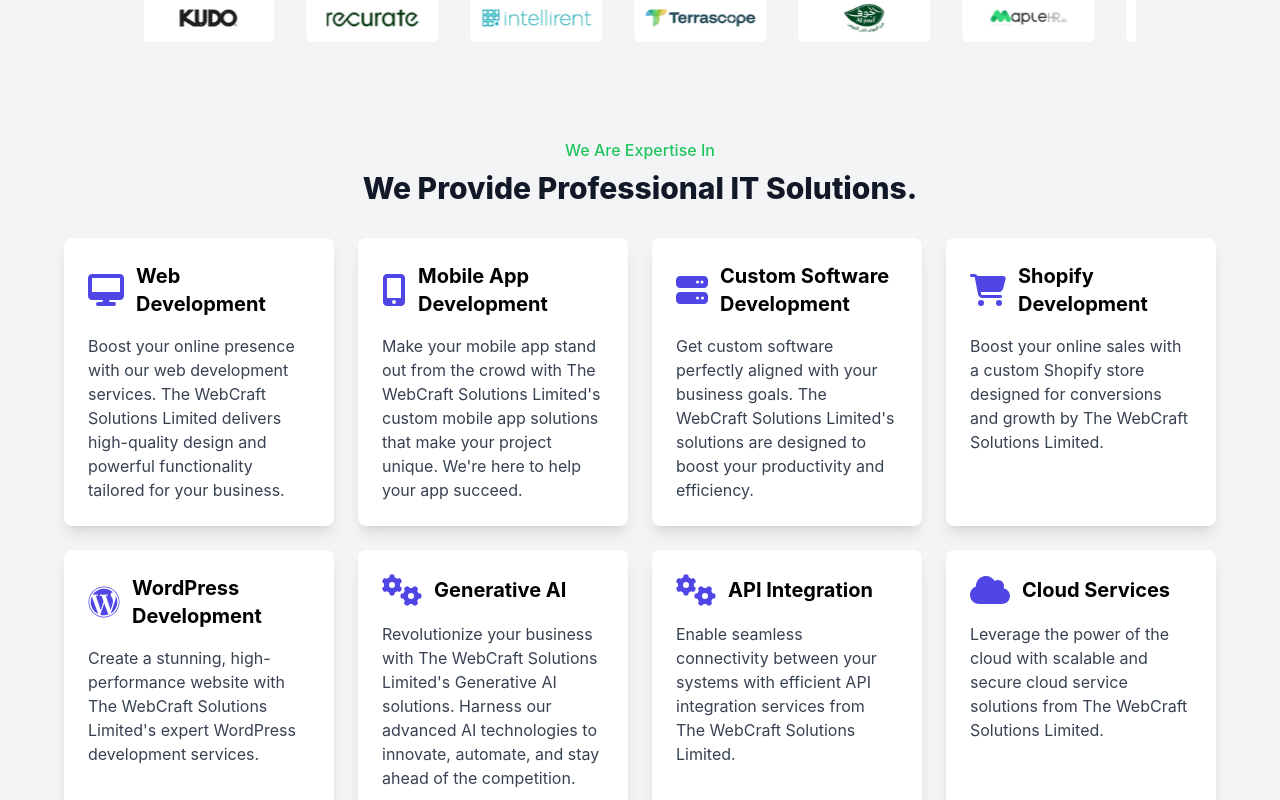
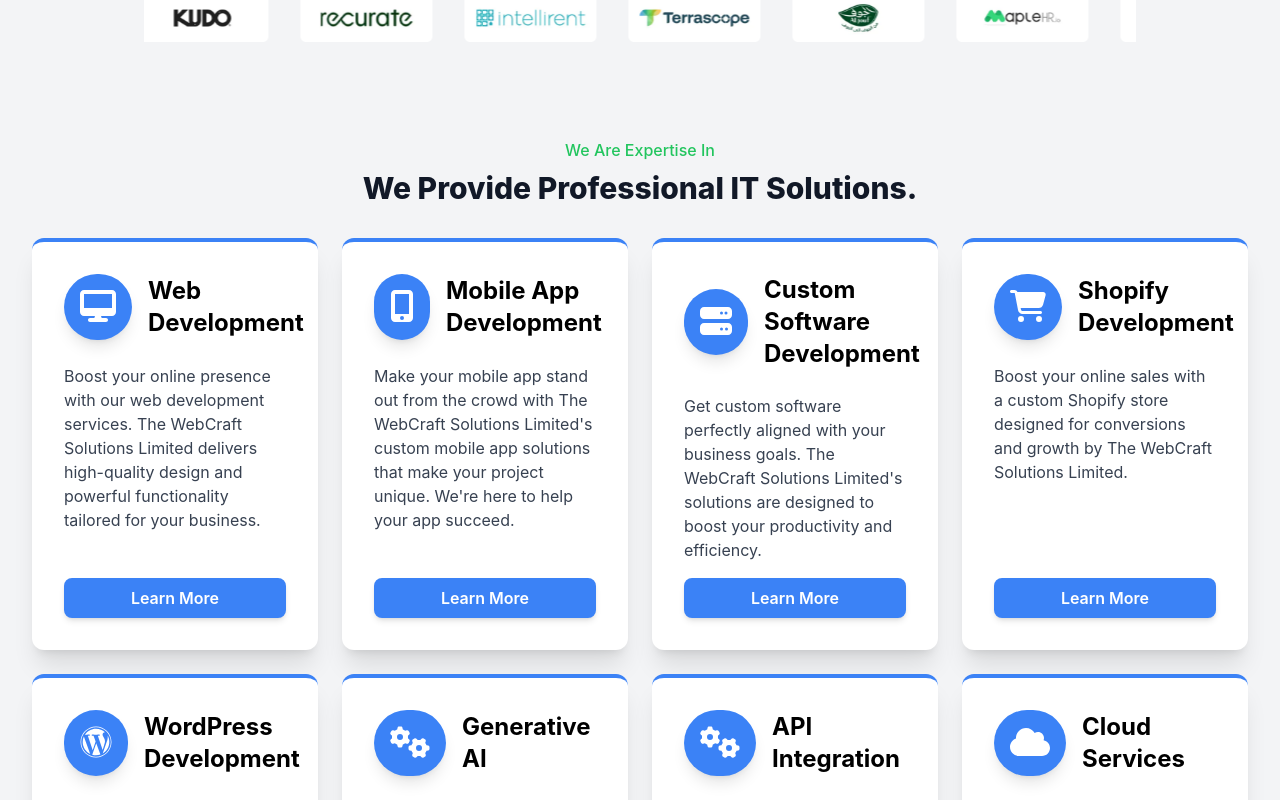
Before and after one commit to Nouman-Shahid1/company, a React (Create React App) app in the folder web/: page / in a window 1280 px wide. Shown: the part 1960-2760 px from the top of the page. Built offline with nearby package versions, Linux system fonts and the light colour scheme.

Commit message:
card Ui updated

```diff
--- a/web/package.json
+++ b/web/package.json
@@ -14,6 +14,8 @@
     "react": "^18.3.1",
     "react-circular-progressbar": "^2.1.0",
     "react-dom": "^18.3.1",
+    "react-icons": "^5.2.1",
+    "react-iframe": "^1.8.5",
     "react-redux": "^9.1.2",
     "react-router-dom": "^6.23.1",
     "react-scripts": "5.0.1",
--- a/web/src/pages/HomePage/HomePage.jsx
+++ b/web/src/pages/HomePage/HomePage.jsx
@@ -4,6 +4,7 @@ import BusinessPlanSection from "./BusineesPlan";
 import ClientsSection from "./ClientSection";
 import Services from "./Services";
 import BusinessGrowthSection from "./BusinessGrowth";
+import ProjectsSection from "./ProjectSection";
 
 function HomePage() {
   return (
@@ -13,6 +14,7 @@ function HomePage() {
       <ClientsSection />
       <Services />
       <BusinessGrowthSection />
+      <ProjectsSection />
     </div>
   );
 }
--- /dev/null
+++ b/web/src/pages/HomePage/ProjectSection.jsx
@@ -0,0 +1,83 @@
+import React from "react";
+import { FaExternalLinkAlt } from "react-icons/fa";
+import Iframe from "react-iframe";
+
+const projects = [
+  {
+    title: "Django Central",
+    description: "Django related news, tutorials and information",
+    url: "https://djangocentral.com/?ref=madewithtailwindcss.com",
+  },
+  {
+    title: "React Website",
+    description: "React related news, tutorials and information",
+    url: "https://reactjs.org/",
+  },
+  {
+    title: "Node.js Website",
+    description: "Node.js related news, tutorials and information",
+    url: "https://nodejs.org/",
+  },
+  {
+    title: "Next.js Website",
+    description: "Next.js related news, tutorials and information",
+    url: "https://nextjs.org/",
+  },
+];
+
+function ProjectsSection() {
+  return (
+    <div className="bg-white py-12">
+      <div className="max-w-7xl mx-auto px-4 sm:px-6 lg:px-8">
+        <div className="text-center">
+          <p className="text-green-500 font-medium">Our Projects</p>
+          <h2 className="mt-2 text-3xl leading-9 font-extrabold text-gray-900">
+            Explore Our Successful Projects
+          </h2>
+        </div>
+        <div className="mt-8 grid grid-cols-1 sm:grid-cols-2 lg:grid-cols-4 gap-6">
+          {projects.map((project, index) => (
+            <a
+              href={project.url}
+              key={index}
+              target="_blank"
+              rel="noopener noreferrer"
+              className="group bg-gray-100 p-6 rounded-lg shadow-lg hover:bg-gray-200 transition relative overflow-hidden"
+            >
+              <div className="absolute inset-0">
+                <Iframe
+                  url={project.url}
+                  width="100%"
+                  height="100%"
+                  display="initial"
+                  position="relative"
+                  style={{ pointerEvents: "none" }}
+                />
+              </div>
+              <div className="absolute inset-0 bg-black opacity-50"></div>
+              <div className="relative z-10 p-4">
+                <h3 className="text-lg leading-6 font-medium text-white">
+                  {project.title}{" "}
+                  <FaExternalLinkAlt className="inline-block ml-2" />
+                </h3>
+                <p className="mt-2 text-sm leading-5 text-gray-400">
+                  {project.description}
+                </p>
+              </div>
+            </a>
+          ))}
+        </div>
+        <div className="mt-8 flex justify-center">
+          <a
+            href="#more-work"
+            className="px-6 py-3 text-base font-medium text-white bg-green-500 hover:bg-green-600 rounded-md"
+          >
+            More Work
+          </a>
+        </div>
+      </div>
+    </div>
+  );
+}
+
+export default ProjectsSection;
--- a/web/src/pages/HomePage/Services.jsx
+++ b/web/src/pages/HomePage/Services.jsx
@@ -29,7 +29,7 @@ import ServiceCard from "./components/ServiceCard"; // Import the ServiceCard co
 function Services() {
   return (
     <div className="min-h-screen bg-gray-100 flex items-center justify-center py-12 px-4 sm:px-6 lg:px-8">
-      <div className="max-w-6xl w-full space-y-8">
+      <div className="max-w-7xl w-full space-y-8">
         <div className="text-center">
           <p className="text-green-500 font-medium">We Are Expertise In</p>
           <h2 className="mt-2 text-3xl leading-9 font-extrabold text-gray-900">
--- a/web/src/pages/HomePage/components/ServiceCard.jsx
+++ b/web/src/pages/HomePage/components/ServiceCard.jsx
@@ -2,15 +2,24 @@ import React from "react";
 import { FontAwesomeIcon } from "@fortawesome/react-fontawesome";
 
 const ServiceCard = ({ title, icon, description }) => (
-  <div className="max-w-sm rounded-lg overflow-hidden shadow-lg bg-white transform transition-transform duration-300 hover:scale-105 p-6">
-    <div className="flex items-center space-x-3 mb-4">
-      <FontAwesomeIcon icon={icon} size="2x" className="text-indigo-600" />
-      <div className="font-bold text-xl">{title}</div>
+  <div className="max-w-lg rounded-xl overflow-hidden shadow-xl bg-white transform transition-transform duration-300 hover:scale-105 p-8 border-t-4 border-blue-500 flex flex-col justify-between h-full">
+    <div>
+      <div className="flex items-center space-x-4 mb-6">
+        <div className="bg-blue-500 p-4 rounded-full shadow-lg">
+          <FontAwesomeIcon icon={icon} size="2x" className="text-white" />
+        </div>
+        <div className="font-bold text-2xl text-black">{title}</div>
+      </div>
+      <p className="text-gray-700 text-base mb-4">
+        {description ||
+          "Lorem ipsum dolor sit amet, consectetur adipisicing elit. Voluptatibus quia, nulla! Maiores et perferendis eaque, exercitationem praesentium nihil."}
+      </p>
     </div>
-    <p className="text-gray-700 text-base">
-      {description ||
-        "Lorem ipsum dolor sit amet, consectetur adipisicing elit. Voluptatibus quia, nulla! Maiores et perferendis eaque, exercitationem praesentium nihil."}
-    </p>
+    <div className="mt-auto">
+      <button className="w-full py-2 px-4 bg-blue-500 text-white font-semibold rounded-lg shadow-md hover:bg-blue-600 transition-colors duration-300">
+        Learn More
+      </button>
+    </div>
   </div>
 );
 
```
Also changed, not shown: 1 other file (tests, documents, lock files or other folders).
